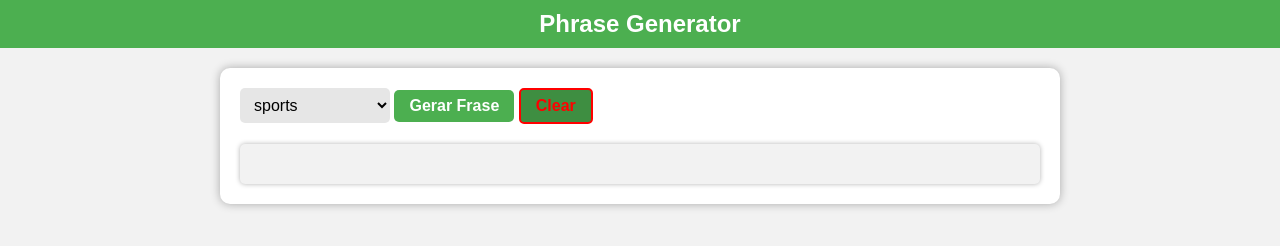
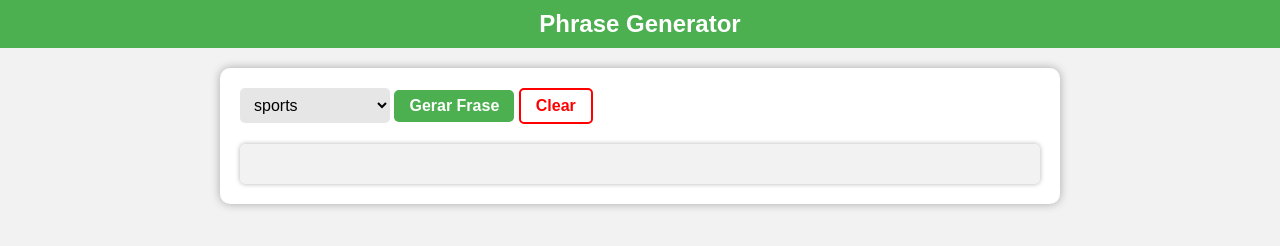
Before and after one commit to Ericodesenvolvedor/phrase-generator, a plain HTML site: page index.html in a window 1280 px wide. In both pictures the pointer is over the button "Clear". Drawn offline with Linux system fonts and the light colour scheme.

Commit message:
fix: clear button hover.

```diff
--- a/src/style.css
+++ b/src/style.css
@@ -61,6 +61,10 @@ main {
 	color: red;
 }
 
+.btn-clear.btn:hover {
+	background-color: transparent;
+}
+
 .result {
 	margin-top: 20px;
 	padding: 20px;
```
